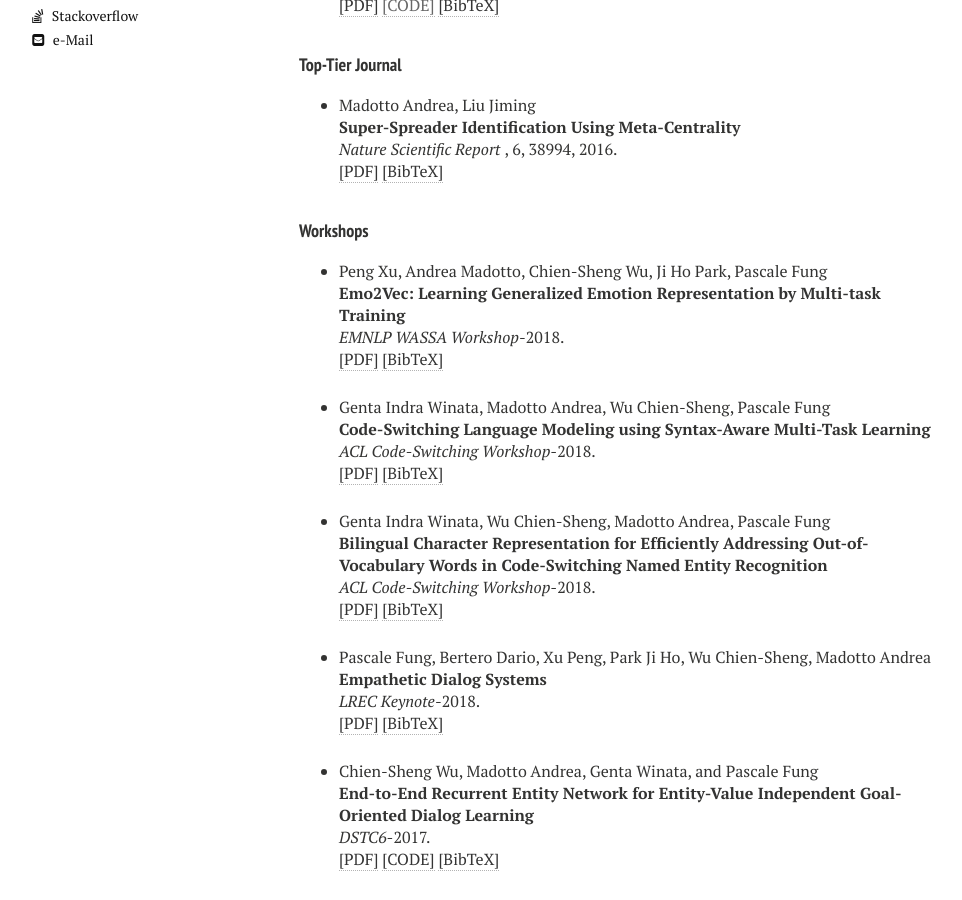
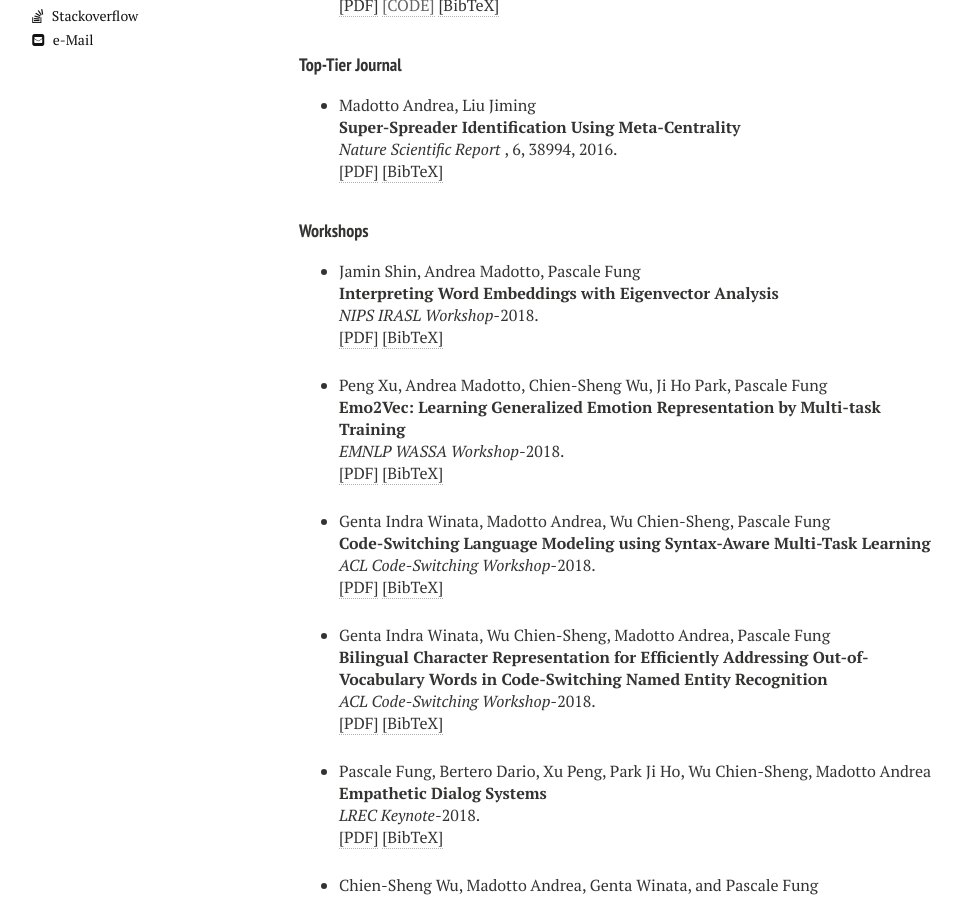
Before and after one commit to andreamad8/OLDWEBSITE, a Jekyll site: the page built from publications.md, in a window 1280 px wide and 900 px high, scrolled down 487 px. Shown: the whole window, without its empty margins (21-983 px from the left). Built offline with Jekyll 4.4.1, drawn with Linux system fonts in a browser that asks for light colours; nearby versions of some CDN libraries.

```diff
--- a/_layouts/publications.html
+++ b/_layouts/publications.html
@@ -176,6 +176,28 @@ Madotto Andrea*, Chien-Sheng Wu*, and Pascale Fung<br><b>Mem2Seq: Effectively In
 
 <!-- Generated from JabRef by PubList by Truong Nghiem at 10:08 on 2017.01.16. -->
 <ul class="biblist">
+
+<!-- Item: EMO2VEC -->
+<li><p>
+  Jamin Shin, Andrea Madotto, Pascale Fung
+  <br>
+  <b>Interpreting Word Embeddings with Eigenvector Analysis</b><br>
+  <i>NIPS IRASL Workshop</i>-2018.
+  <br />
+  <a href="https://openreview.net/forum?id=rJfJiR5ooX" target="_blank">[PDF]</a>
+  <a href="javascript:toggleBibtex('shin2018interpreting')">[BibTeX]</a>
+  </p>
+  <div id="bib_shin2018interpreting" class="bibtex noshow">
+  <pre>
+    @article{shin2018interpreting,
+      title={Interpreting Word Embeddings with Eigenvector Analysis},
+      author={Shin, Jamin and Madotto, Andrea and Fung, Pascale},
+      year={2018}
+    }
+  </pre>
+  </div>
+  </li>
+
 
 
 <!-- Item: EMO2VEC -->
```
Also changed, not shown: _layouts/cv.html (+9 -8 lines), code.md (+14 -8 lines), README.md, 3 other files.
